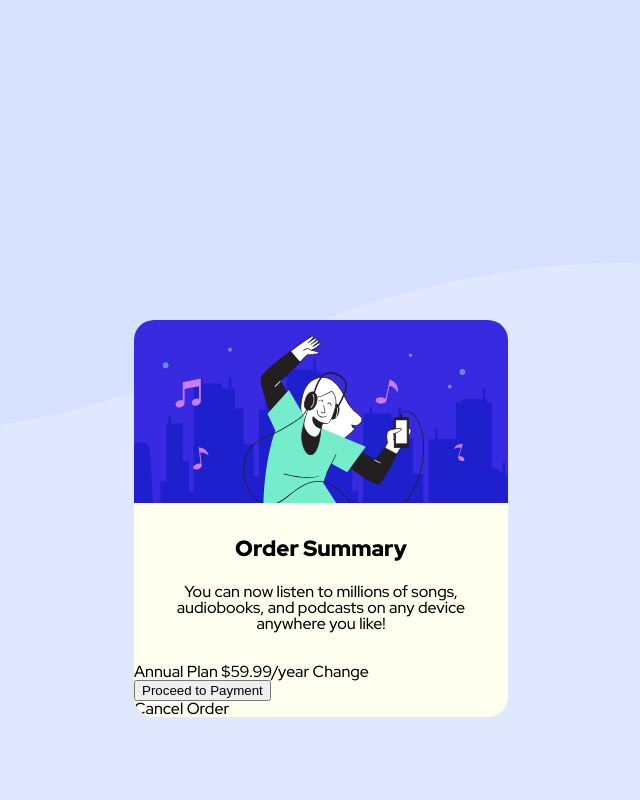
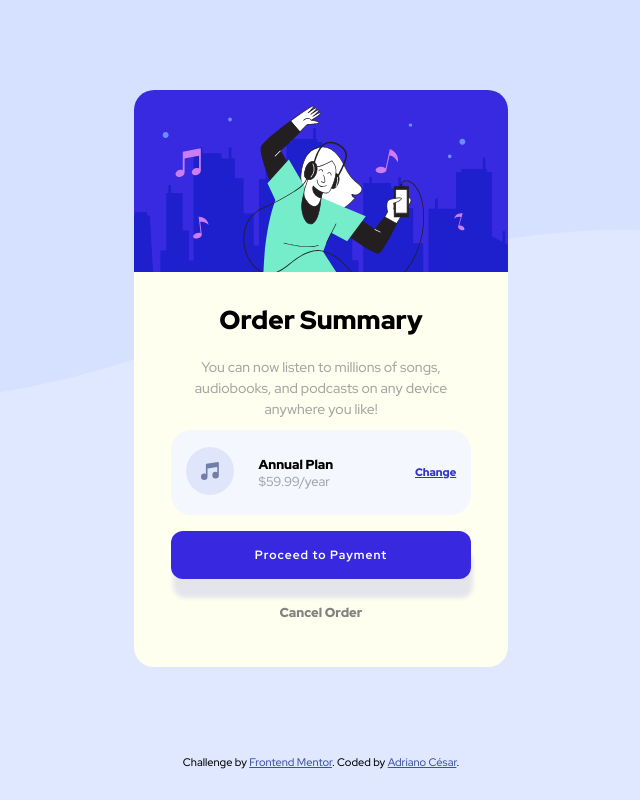
Before and after one commit to adrianoalves93/componentesfrontmentor1, a plain HTML site: page index.html in a window 1280 px wide. Shown: the top 800 px of the page, without its empty margins (319-959 px from the left). Drawn offline with Linux system fonts and the light colour scheme.

Commit message:
Add files via upload

```diff
--- a/index.css
+++ b/index.css
@@ -2,13 +2,13 @@ body {
     background-image: url("./imagens/pattern-background-desktop.svg");
     background-color: hsl(225, 100%, 94%);
     background-repeat: no-repeat;
-    background-position: right 0% bottom 100%;
+    background-position: right 0% bottom 110%;
     font-family: 'Red Hat Display', sans-serif;
 }
 
 section {
     width: 374px;
-    margin: 25% auto;
+    margin: 7% auto;
     background: ivory;
     border-radius: 20px;
     overflow: hidden;
@@ -16,7 +16,7 @@ section {
 }
 
 .caixa-container{
-    border-radius: 20px;
+    padding: 0 15px;
 }
 
  .img{
@@ -25,21 +25,88 @@ section {
 
 .container1{
     text-align: center;
-    margin: 2rem auto;
+    margin: 2rem auto 0px 0;
 }
 
 .container1 h1{
     font-weight: 900;
-    font-size: 22px;
+    font-size: 26px;
     padding-bottom: 1.5rem;
 }
 
 .container1 p{
-    font-size: 16px;
+    font-size: 14px;
     margin: 0 10%;
+    color: #808080b2;
+    line-height: 1.5;
 }
 
+.container2{
+    margin: 0.6rem 0 1rem 0;
+    padding: 0 22px;
+}
 
+.lista{
+    display: flex;
+    align-items: center;
+    width: 100%;
+    justify-content: space-evenly;
+    font-family: 'Red Hat Display', sans-serif;
+    background: #f5f7ff;
+    border-radius: 20px;
+}
+
+.lista li{
+    margin: 17px 10px;
+}
+
+li p {
+    font-weight: 900;
+    font-size: 13px;
+}
+
+.preco{
+    margin-top: 4px;
+    color: #808080b2;
+    font-weight: unset;
+
+}
+
+.change {
+    padding-left: 57px;
+    font-size: 11px;
+    color: rgb(52, 52, 204);
+    font-weight: 900;
+    text-decoration: underline;
+}
+
+.container3{
+    text-align: center;
+    padding: 0 22px;
+}
+
+.container3 input {
+    background-color: hsl(245, 75%, 52%);
+    border-radius: 12px;
+    color: white;
+    font-family: 'Red Hat Display', sans-serif;
+    font-weight: 700;
+    letter-spacing: 1px;
+    box-shadow: 2px 19px 5px hsl(233deg 19% 91%);
+    border: none;
+    width: 100%;
+    padding: 16px;
+    margin-bottom: 1.7rem;
+    font-size: 12px;
+}
+
+.container3 p{
+    margin-bottom: 3rem;
+    font-family: 'Red Hat Display', sans-serif;
+    font-weight: 900;
+    color: rgba(104, 102, 102, 0.815);
+    font-size: 13px;
+}
 
 
 
--- a/index.html
+++ b/index.html
@@ -30,15 +30,25 @@
           </div>
 
           <div class="container2">
-              Annual Plan
-              $59.99/year
+            <ul class="lista">
+              <li><img src="./imagens/icon-music.svg"></li>
 
-              Change
+              <li>
+
+                  <p titulo>Annual Plan</p>
+                  <p class="preco">$59.99/year</p>
+
+              </li>
+
+              <li class="change">Change</li>
+            </ul>
           </div>
 
-          <input type="submit" value="Proceed to Payment">
+          <div class="container3">
+            <input type="submit" value="Proceed to Payment">
 
-          <p>Cancel Order</p>
+            <p>Cancel Order</p>
+          </div>
 
       </div>
 
```
